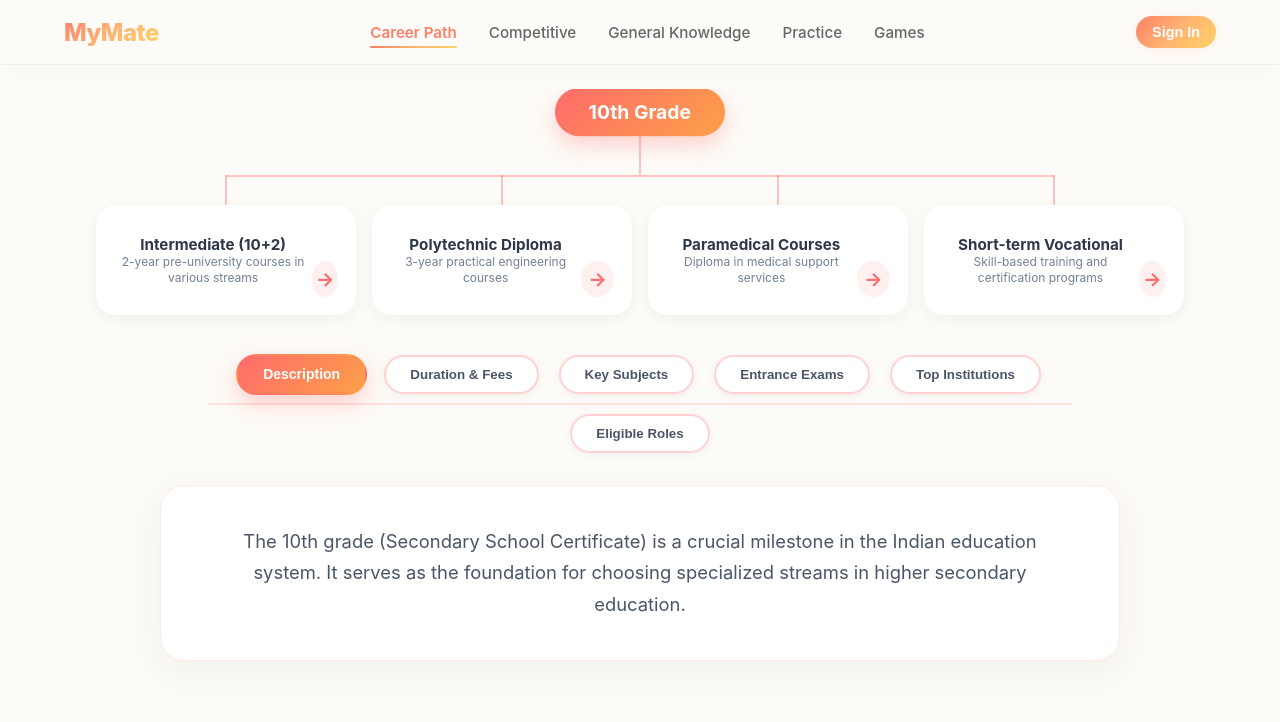
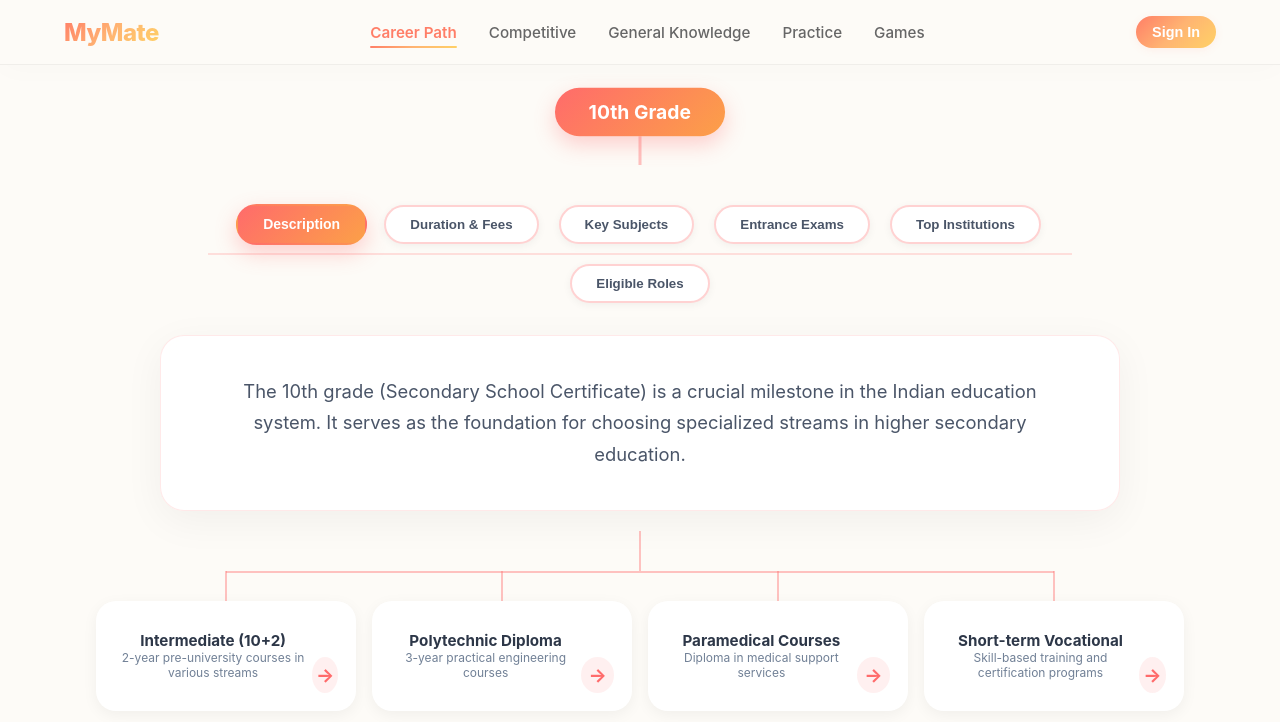
Before and after one commit to mymate01/mymate-app, a Next.js app: page /career-path in a window 1280 px wide. Shown: the top 722 px of the page. Built offline with nearby package versions, Linux system fonts and the light colour scheme.

Commit message:
fix(MYM-11): remove horizontal scroll, use flex-wrap to show all history nodes cleanly

```diff
--- a/src/components/CareerMap/CareerMap.module.css
+++ b/src/components/CareerMap/CareerMap.module.css
@@ -17,35 +17,54 @@
   z-index: 10;
 }
 
-.activeNodeContainer {
-  display: grid;
-  grid-template-columns: 1fr auto 1fr;
-  width: 100%;
-  align-items: center;
-  position: relative;
-  z-index: 10;
-}
-
-.historyPathLeft {
-  grid-column: 1;
-  display: flex;
-  justify-content: flex-end;
-  align-items: center;
-  height: 100%;
-  min-width: 0; /* allows the container to shrink and scroll */
-  overflow-x: auto;
-  scrollbar-width: none; /* Firefox */
-}
-
-.historyPathLeft::-webkit-scrollbar {
-  display: none; /* Chrome, Safari */
-}
-
-.activeBranchWrapper {
+.mainContent {
   display: flex;
   flex-direction: column;
   align-items: center;
   width: 100%;
+  padding-bottom: 40px;
+  position: relative;
+}
+
+.svgOverlay {
+  position: absolute;
+  top: 0;
+  left: 0;
+  width: 100%;
+  height: 100%;
+  pointer-events: none;
+  z-index: 1;
+}
+
+.topRow {
+  display: flex;
+  flex-direction: row;
+  align-items: center;
+  justify-content: center;
+  flex-wrap: wrap;
+  row-gap: 20px;
+  width: 100%;
+  margin-bottom: 30px;
+  z-index: 2;
+  position: relative;
+  padding: 0 40px;
+}
+
+.mainBodyFlow {
+  display: flex;
+  flex-direction: column;
+  align-items: center;
+  width: 100%;
+  z-index: 2;
+  position: relative;
+}
+
+.childrenArea {
+  display: flex;
+  flex-direction: column;
+  align-items: center;
+  width: 100%;
+  margin-top: 20px;
 }
 
 .historyPill {
@@ -59,6 +78,7 @@
   white-space: nowrap;
   box-shadow: 0 2px 8px rgba(0,0,0,0.05);
   transition: all 0.3s ease;
+  z-index: 2;
 }
 
 .historyPill:hover {
@@ -72,15 +92,6 @@
   height: 2px;
   background: rgba(255, 107, 107, 0.3);
   flex-shrink: 0;
-}
-
-.mainContent {
-  display: flex;
-  flex-direction: column;
-  align-items: center;
-  width: 100%;
-  overflow-x: auto;
-  padding-bottom: 40px;
 }
 
 @keyframes slideLeft {
--- a/src/components/CareerMap/CareerMap.tsx
+++ b/src/components/CareerMap/CareerMap.tsx
@@ -19,40 +19,79 @@ export default function CareerMap({ data }: { data: CareerNode }) {
     setPath(path.slice(0, index + 1));
   };
 
+  const containerRef = React.useRef<HTMLDivElement>(null);
+  const activeNodeRef = React.useRef<HTMLDivElement>(null);
+  const bodyRef = React.useRef<HTMLDivElement>(null);
+  const [lineCoords, setLineCoords] = useState<{ x1: number, y1: number, x2: number, y2: number } | null>(null);
+
+  const updateLine = () => {
+    if (containerRef.current && activeNodeRef.current && bodyRef.current) {
+      const containerRect = containerRef.current.getBoundingClientRect();
+      const nodeRect = activeNodeRef.current.getBoundingClientRect();
+      const bodyRect = bodyRef.current.getBoundingClientRect();
+
+      setLineCoords({
+        x1: nodeRect.left + nodeRect.width / 2 - containerRect.left,
+        y1: nodeRect.bottom - containerRect.top,
+        x2: bodyRect.left + bodyRect.width / 2 - containerRect.left,
+        y2: bodyRect.top - containerRect.top
+      });
+    }
+  };
+
+  React.useEffect(() => {
+    updateLine();
+    window.addEventListener('resize', updateLine);
+    // Slight delay to allow DOM/fonts to settle
+    const timeout = setTimeout(updateLine, 50);
+    return () => {
+      window.removeEventListener('resize', updateLine);
+      clearTimeout(timeout);
+    };
+  }, [path]);
+
   return (
     <div className={styles.mapWrapper}>
 
       {/* Main Content Area */}
-      <div className={styles.mainContent}>
-        {/* Render Active Node and its history path */}
-        <div className={styles.activeBranchWrapper} key={`wrapper-${activeNode.id}`}>
-          <div className={styles.activeNodeContainer}>
-            {/* History path attached to the left */}
-            {path.length > 1 && (
-              <div className={styles.historyPathLeft}>
-                {path.slice(0, -1).map((node, index) => (
+      <div className={styles.mainContent} ref={containerRef}>
+
+        {/* SVG Overlay for curved line */}
+        {lineCoords && (
+          <svg className={styles.svgOverlay}>
+            <path
+              d={`M ${lineCoords.x1} ${lineCoords.y1} C ${lineCoords.x1} ${(lineCoords.y1 + lineCoords.y2) / 2}, ${lineCoords.x2} ${(lineCoords.y1 + lineCoords.y2) / 2}, ${lineCoords.x2} ${lineCoords.y2}`}
+              stroke="rgba(255, 107, 107, 0.4)"
+              strokeWidth="3"
+              fill="none"
+            />
+          </svg>
+        )}
+
+        {/* Top Level: All nodes in the path */}
+        <div className={styles.topRow}>
+          {path.map((node, index) => {
+            const isActive = index === path.length - 1;
+            return (
               <React.Fragment key={node.id}>
                 <div
-                      className={styles.historyPill}
-                      onClick={() => handleCrumbClick(index)}
-                      title="Click to go back"
+                  className={isActive ? styles.activeNodePill : styles.historyPill}
+                  onClick={() => !isActive && handleCrumbClick(index)}
+                  ref={isActive ? activeNodeRef : null}
                 >
                   {node.label}
                 </div>
-                    <div className={styles.horizontalStem}></div>
+                {!isActive && <div className={styles.horizontalStem}></div>}
               </React.Fragment>
-                ))}
-              </div>
-            )}
-
-            {/* The Active Node */}
-            <div className={styles.activeNodePill}>
-              {activeNode.label}
-            </div>
+            );
+          })}
         </div>
 
+        {/* Main Body Flow */}
+        <div className={styles.mainBodyFlow} ref={bodyRef}>
+          <CourseInfoPanel key={`panel-${activeNode.id}`} details={activeNode.details} />
           {hasChildren && (
-            <>
+            <div className={styles.childrenArea}>
               <div className={styles.activeNodeStem}></div>
               <div className={styles.childrenGrid}>
                   {activeNode.children!.map((child) => (
@@ -72,12 +111,9 @@ export default function CareerMap({ data }: { data: CareerNode }) {
                     </div>
                   ))}
               </div>
-            </>
+            </div>
           )}
         </div>
-
-        {/* Detailed tiles render below the tree */}
-        <CourseInfoPanel key={`panel-${activeNode.id}`} details={activeNode.details} />
       </div>
     </div>
   );
```
Lines whose indentation alone changed are shown as unchanged.
